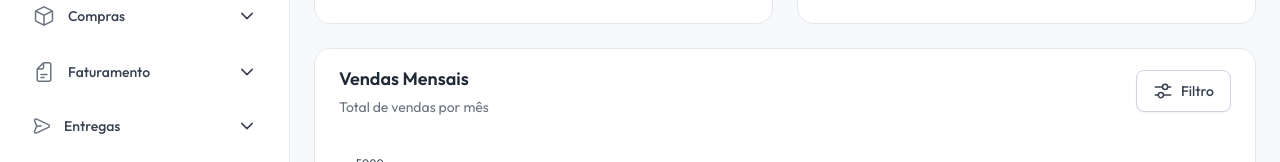
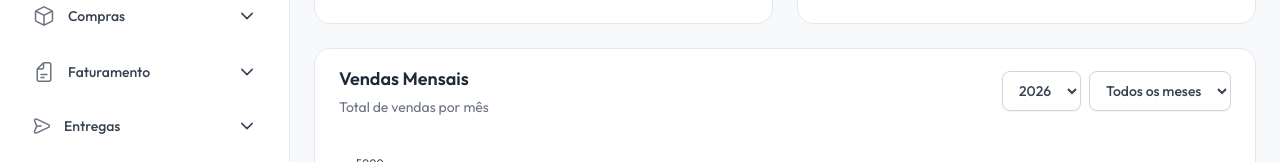
Before and after one commit to ec-univesp/admin-loja-disco, a Next.js app: page / in a window 1280 px wide. Shown: the part 329-491 px from the top of the page. Built offline with nearby package versions, Linux system fonts and the light colour scheme.

Commit message:
feat(dashboard): substitui botao Filtro por seletores de Ano e Mes em Vendas Mensais

```diff
--- a/src/features/dashboard/components/VendasMensaisChart.tsx
+++ b/src/features/dashboard/components/VendasMensaisChart.tsx
@@ -1,12 +1,33 @@
 'use client';
 import { ApexOptions } from 'apexcharts';
 import dynamic from 'next/dynamic';
+import { useState } from 'react';
 
 const ReactApexChart = dynamic(() => import('react-apexcharts'), {
   ssr: false,
 });
 
+const MESES_PT = [
+  'Jan',
+  'Fev',
+  'Mar',
+  'Abr',
+  'Mai',
+  'Jun',
+  'Jul',
+  'Ago',
+  'Set',
+  'Out',
+  'Nov',
+  'Dez',
+];
+const ANO_ATUAL = new Date().getFullYear();
+const ANOS_DISPONIVEIS = Array.from({ length: 5 }, (_, i) => ANO_ATUAL - i);
+
 export default function VendasMensaisChart() {
+  const [ano, setAno] = useState<number>(ANO_ATUAL);
+  const [mes, setMes] = useState<number>(0);
+
   const options: ApexOptions = {
     colors: ['#374151'],
     chart: {
@@ -34,20 +55,7 @@ export default function VendasMensaisChart() {
       colors: ['transparent'],
     },
     xaxis: {
-      categories: [
-        'Jan',
-        'Fev',
-        'Mar',
-        'Abr',
-        'Mai',
-        'Jun',
-        'Jul',
-        'Ago',
-        'Set',
-        'Out',
-        'Nov',
-        'Dez',
-      ],
+      categories: mes === 0 ? MESES_PT : [MESES_PT[mes - 1]],
       axisBorder: {
         show: false,
       },
@@ -85,10 +93,11 @@ export default function VendasMensaisChart() {
     },
   };
 
+  const dadosCompletos = [4000, 3000, 2000, 2780, 1890, 2390, 3490, 2100, 3800, 4200, 3600, 4100];
   const series = [
     {
       name: 'Vendas',
-      data: [4000, 3000, 2000, 2780, 1890, 2390, 3490, 2100, 3800, 4200, 3600, 4100],
+      data: mes === 0 ? dadosCompletos : [dadosCompletos[mes - 1]],
     },
   ];
 
@@ -102,45 +111,30 @@ export default function VendasMensaisChart() {
           </p>
         </div>
 
-        <div className="flex items-center gap-3">
-          <button className="text-theme-sm shadow-theme-xs inline-flex items-center gap-2 rounded-lg border border-gray-300 bg-white px-4 py-2.5 font-medium text-gray-700 hover:bg-gray-50 hover:text-gray-800 dark:border-gray-700 dark:bg-gray-800 dark:text-gray-400 dark:hover:bg-white/[0.03] dark:hover:text-gray-200">
-            <svg
-              className="fill-white stroke-current dark:fill-gray-800"
-              width="20"
-              height="20"
-              viewBox="0 0 20 20"
-              fill="none"
-              xmlns="http://www.w3.org/2000/svg"
-            >
-              <path
-                d="M2.29004 5.90393H17.7067"
-                stroke=""
-                strokeWidth="1.5"
-                strokeLinecap="round"
-                strokeLinejoin="round"
-              />
-              <path
-                d="M17.7075 14.0961H2.29085"
-                stroke=""
-                strokeWidth="1.5"
-                strokeLinecap="round"
-                strokeLinejoin="round"
-              />
-              <path
-                d="M12.0826 3.33331C13.5024 3.33331 14.6534 4.48431 14.6534 5.90414C14.6534 7.32398 13.5024 8.47498 12.0826 8.47498C10.6627 8.47498 9.51172 7.32398 9.51172 5.90415C9.51172 4.48432 10.6627 3.33331 12.0826 3.33331Z"
-                fill=""
-                stroke=""
-                strokeWidth="1.5"
-              />
-              <path
-                d="M7.91745 11.525C6.49762 11.525 5.34662 12.676 5.34662 14.0959C5.34661 15.5157 6.49762 16.6667 7.91745 16.6667C9.33728 16.6667 10.4883 15.5157 10.4883 14.0959C10.4883 12.676 9.33728 11.525 7.91745 11.525Z"
-                fill=""
-                stroke=""
-                strokeWidth="1.5"
-              />
-            </svg>
-            Filtro
-          </button>
+        <div className="flex items-center gap-2">
+          <select
+            value={ano}
+            onChange={(e) => setAno(Number(e.target.value))}
+            className="text-theme-sm shadow-theme-xs h-10 rounded-lg border border-gray-300 bg-white px-3 font-medium text-gray-700 hover:bg-gray-50 dark:border-gray-700 dark:bg-gray-800 dark:text-gray-300"
+          >
+            {ANOS_DISPONIVEIS.map((a) => (
+              <option key={a} value={a}>
+                {a}
+              </option>
+            ))}
+          </select>
+          <select
+            value={mes}
+            onChange={(e) => setMes(Number(e.target.value))}
+            className="text-theme-sm shadow-theme-xs h-10 rounded-lg border border-gray-300 bg-white px-3 font-medium text-gray-700 hover:bg-gray-50 dark:border-gray-700 dark:bg-gray-800 dark:text-gray-300"
+          >
+            <option value={0}>Todos os meses</option>
+            {MESES_PT.map((m, i) => (
+              <option key={m} value={i + 1}>
+                {m}
+              </option>
+            ))}
+          </select>
         </div>
       </div>
 
```
